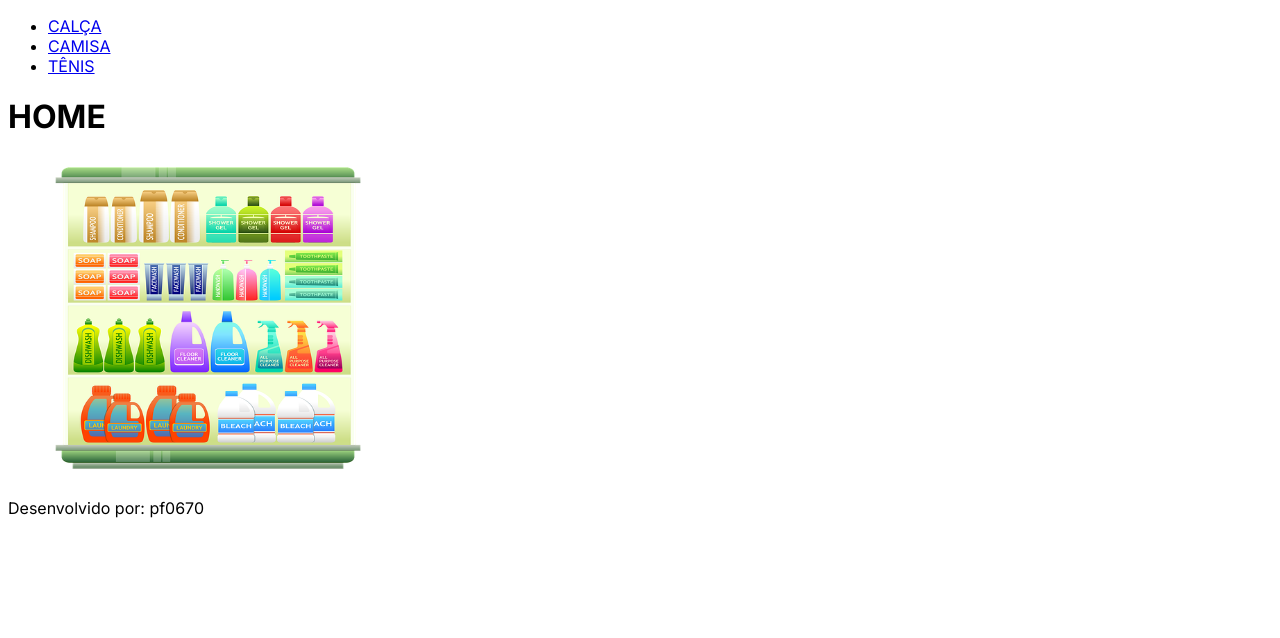
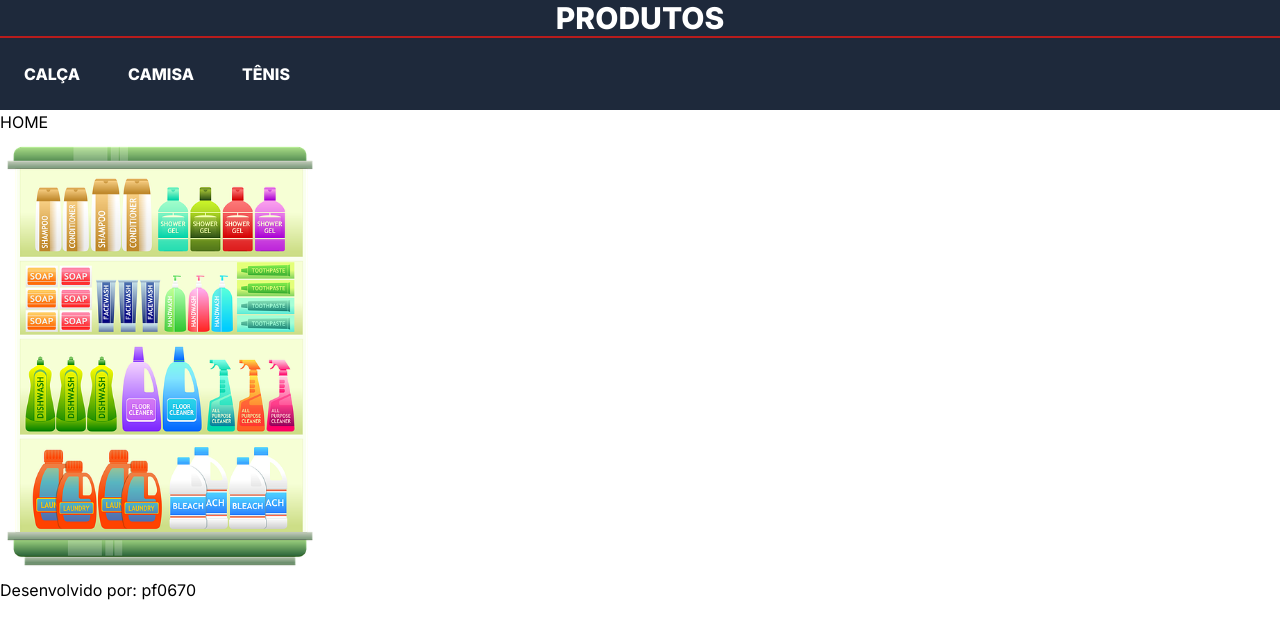
Before and after one commit to alecarlosjesus/loja-spa-1tdspv, a Next.js app: page / in a window 1280 px wide. Shown: the top 638 px of the page. Built offline with nearby package versions, Linux system fonts and the light colour scheme.

Commit message:
tailwind basics

```diff
--- a/src/app/globals.css
+++ b/src/app/globals.css
@@ -1,3 +1,17 @@
-/* @tailwind base;
+@tailwind base;
 @tailwind components;
-@tailwind utilities; */
+@tailwind utilities;
+
+@layer components {
+    .menu{
+
+        & li{
+            @apply inline;
+
+            & a{
+                @apply inline-block md:p-3 lg:p-6 sm:p-1 font-extrabold hover:bg-amber-600 hover:text-black transition-all duration-300 ease-in-out ;
+
+            }
+        }
+    }
+}
--- a/src/components/Cabecalho/Cabecalho.jsx
+++ b/src/components/Cabecalho/Cabecalho.jsx
@@ -2,14 +2,22 @@
 
 export default function Cabecalho() {
   return (
-    <header>
-        <nav>
+    <header className="bg-slate-800 text-white">
+      <h1 className="text-center text-3xl font-extrabold">PRODUTOS</h1>
+      <hr className="bg-red-600 border border-red-700"/>
+      <nav className="menu">
         <ul>
-          <li><Link href="/produtos/calca">CALÇA</Link></li>
-          <li><Link href="/produtos/camisa">CAMISA</Link></li>
-          <li><Link href="/produtos/tenis">TÊNIS</Link></li>
-      </ul>
-        </nav>
+          <li>
+            <Link href="/produtos/calca">CALÇA</Link>
+          </li>
+          <li>
+            <Link href="/produtos/camisa">CAMISA</Link>
+          </li>
+          <li>
+            <Link href="/produtos/tenis">TÊNIS</Link>
+          </li>
+        </ul>
+      </nav>
     </header>
-  )
+  );
 }
```
